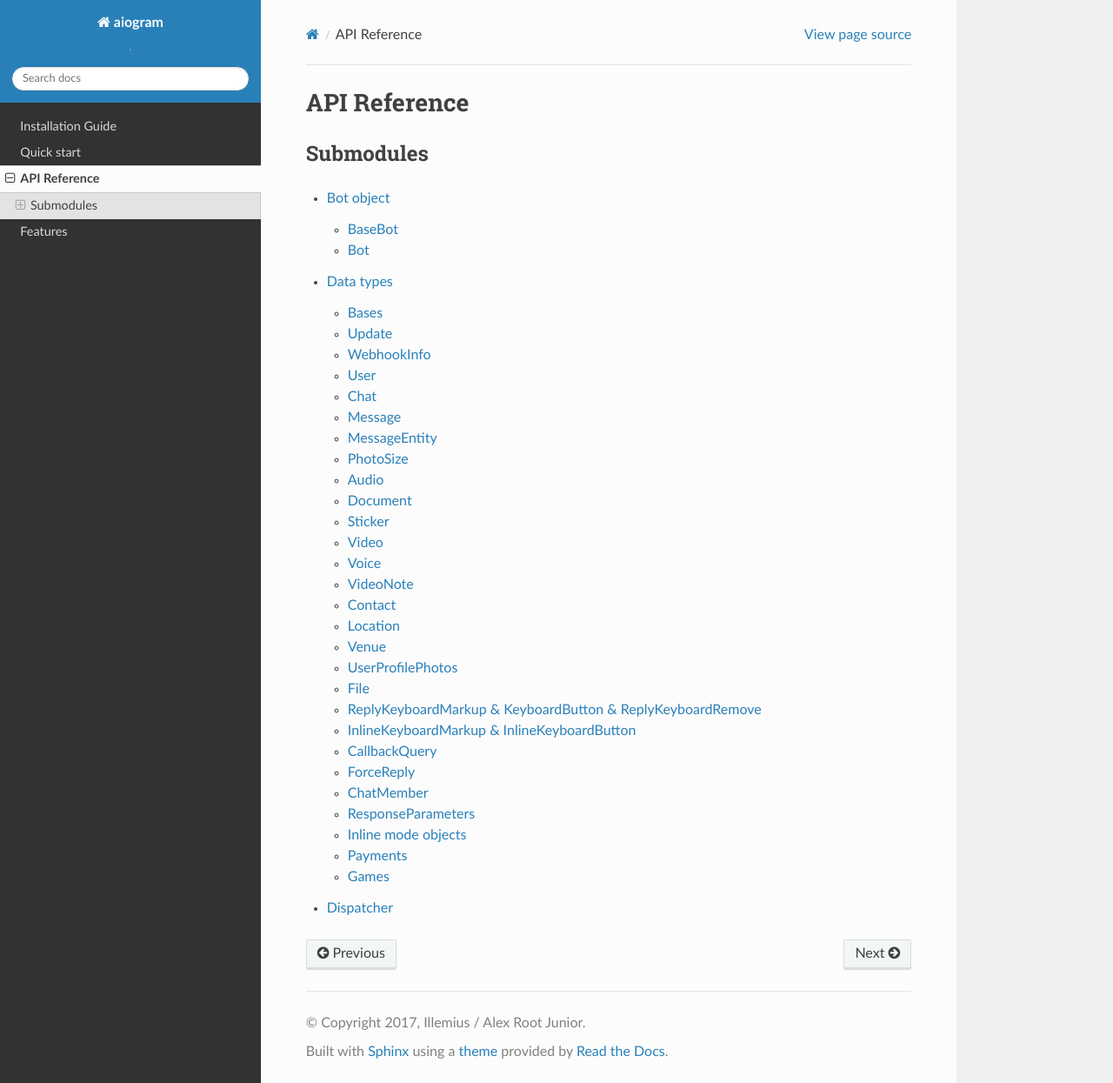
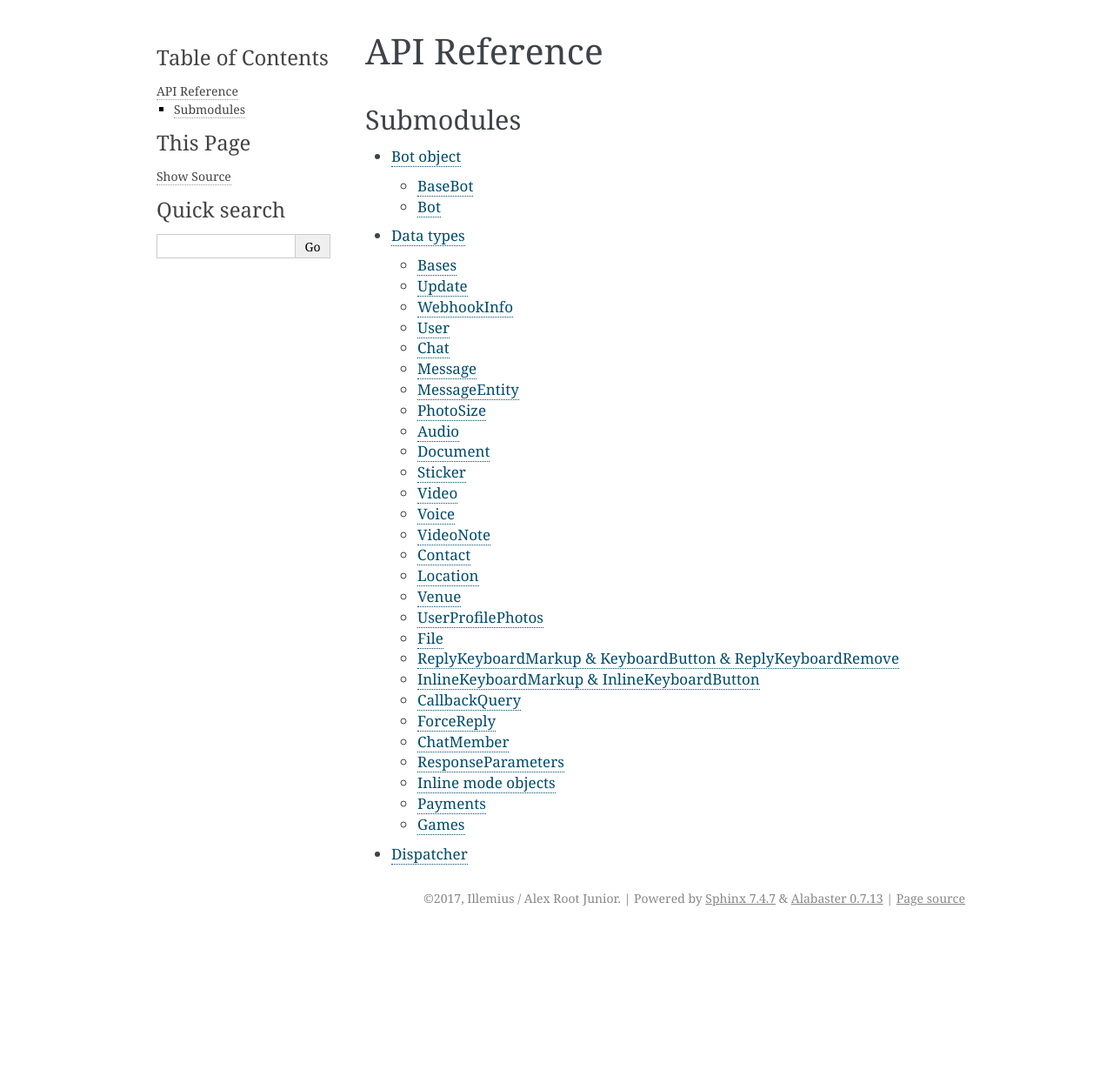
Before and after one commit to NullBrotasli/aiogram, a Sphinx documentation site: the page built from docs/source/aiogram.rst, in a window 1280 px wide and 1245 px high. Shown: the whole window at 87% size. Built offline with Sphinx 7.4.7, drawn with Linux system fonts in a browser that asks for light colours; the version number could not be read and is left out.

Commit message:
It's worked? (Docs)

```diff
--- a/docs/requirements.txt
+++ /dev/null
@@ -1 +0,0 @@
-sphinx_rtd_theme
--- a/docs/source/conf.py
+++ b/docs/source/conf.py
@@ -90,7 +90,7 @@ todo_include_todos = True
 # The theme to use for HTML and HTML Help pages.  See the documentation for
 # a list of builtin themes.
 #
-html_theme = 'sphinx_rtd_theme'
+html_theme = 'alabaster'
 
 # Theme options are theme-specific and customize the look and feel of a theme
 # further.  For a list of options available for each theme, see the
--- a/environment.yml
+++ b/environment.yml
@@ -2,7 +2,7 @@ name: py_test
 channels:
   - anaconda
 dependencies:
-  - python>=3.5
+  - python==3.6
   - pip
   - openssl
   - xz
@@ -29,4 +29,3 @@ dependencies:
   - six
   - snowballstemmer
   - sphinx
-  - sphinx_rtd_theme
```
